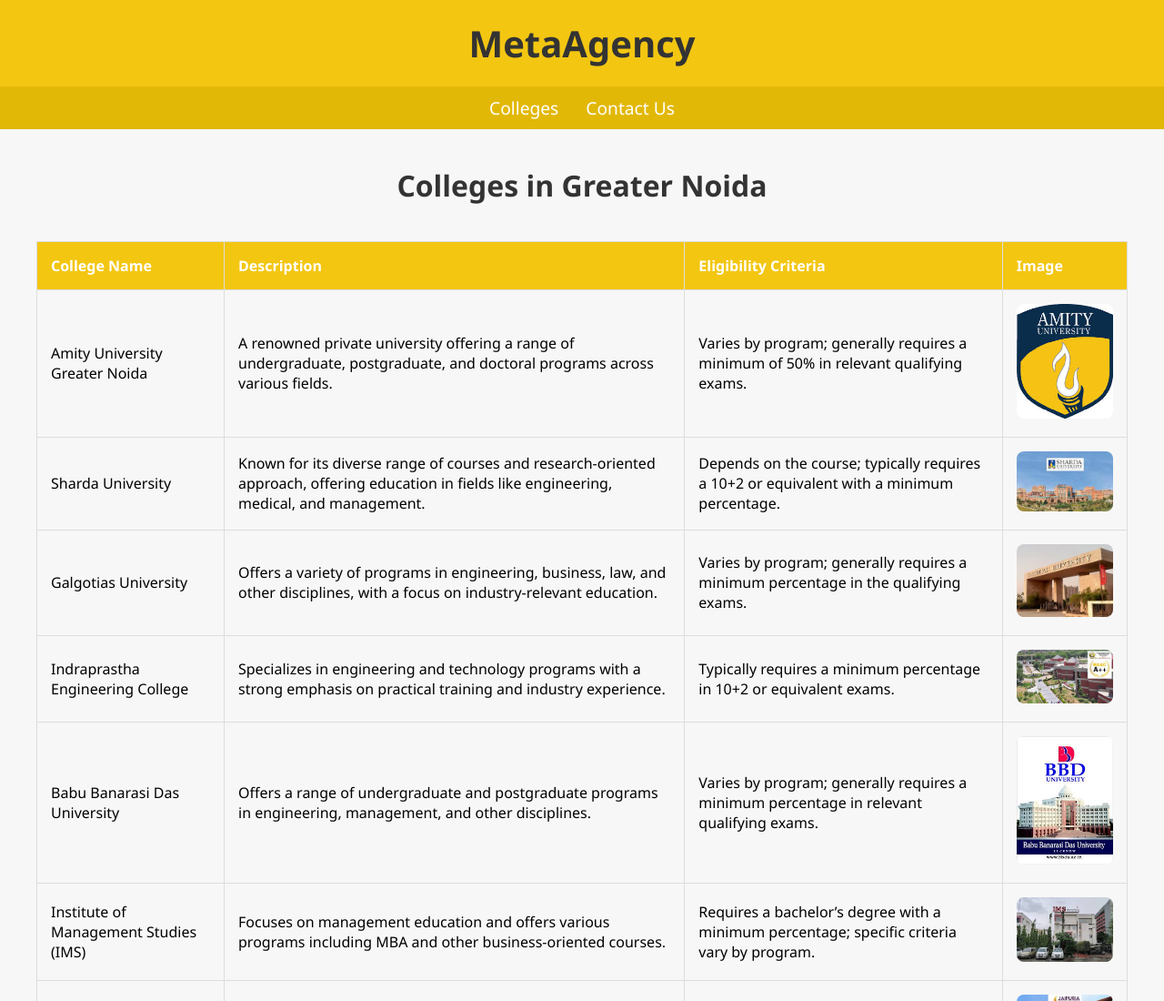
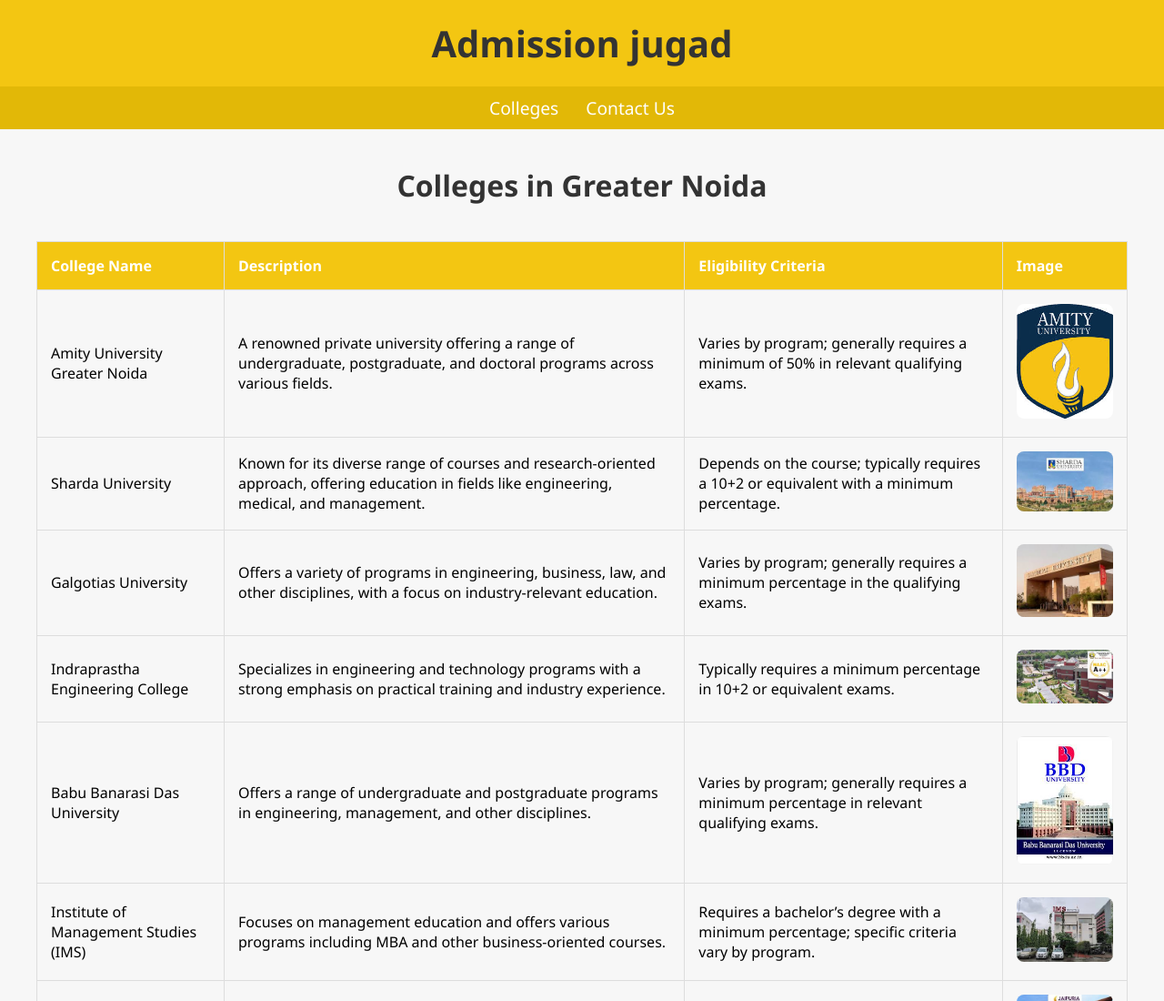
Before and after one commit to Mrshrivasav/Dandera, a plain HTML site: page index.html in a window 1280 px wide. Shown: the top 1100 px of the page at 91% size. Drawn offline with Linux system fonts and the light colour scheme.

Commit message:
Update index.html

```diff
--- a/index.html
+++ b/index.html
@@ -126,7 +126,7 @@
 </head>
 <body>
     <header>
-        <h1>MetaAgency</h1>
+        <h1>Admission jugad</h1>
     </header>
 
     <nav>
```
